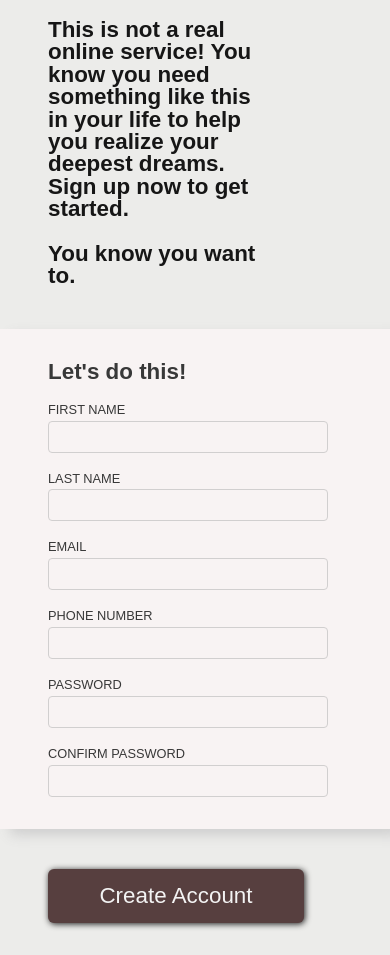
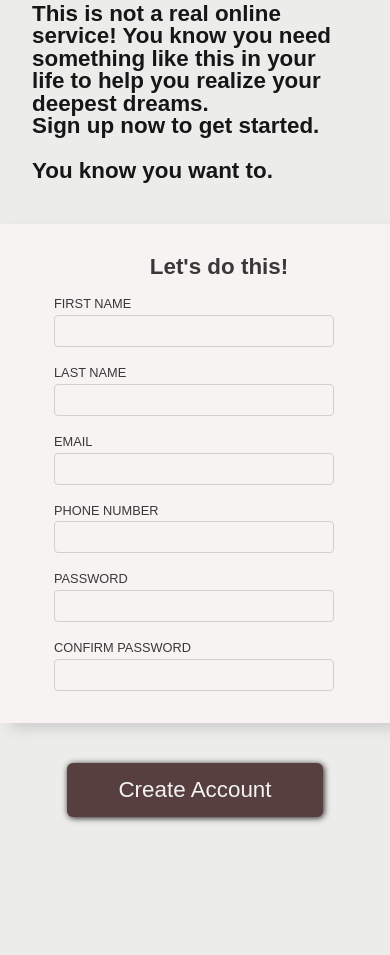
Before and after one commit to jm-mogo/sing-up-form, a plain HTML site: page index.html in a window 390 px wide. Shown: the part 305-1260 px from the top of the page. Drawn offline with Linux system fonts and the light colour scheme.

Commit message:
center content for mobile and adjust the padding

```diff
--- a/index.html
+++ b/index.html
@@ -53,7 +53,9 @@
                     </div>
 
                 </fieldset>
-                <button>Create Account</button>
+                <div class="btn">
+                    <button>Create Account</button>
+                </div>
             </form>
 
         </div>
--- a/style.css
+++ b/style.css
@@ -53,7 +53,7 @@ body {
     margin-top: 8rem;
 }
 
-.right-section > p,
+.right-section  p,
 .right-section h2 {
     font-weight: bold;
     color: #161616;
@@ -148,11 +148,31 @@ input:invalid,
 }
 
 .right-section p {
-    margin-top: 4rem;
+    margin-top: 3rem;
 }
 
-.left-section {
-    width: 100%;
+.right-section  p,
+.right-section h2 {
+    margin-left: 2rem;
+    margin-right: 3rem;
+}
+
+.right-section h3 {
+    text-align: center;
+}
+
+
+.user-data-form {
+    justify-content: center;
+}
+
+.right-section button {
+    margin-left: 0px;
+}
+
+.btn {
+    display: flex;
+    justify-content: center;
 }
 
 
```
